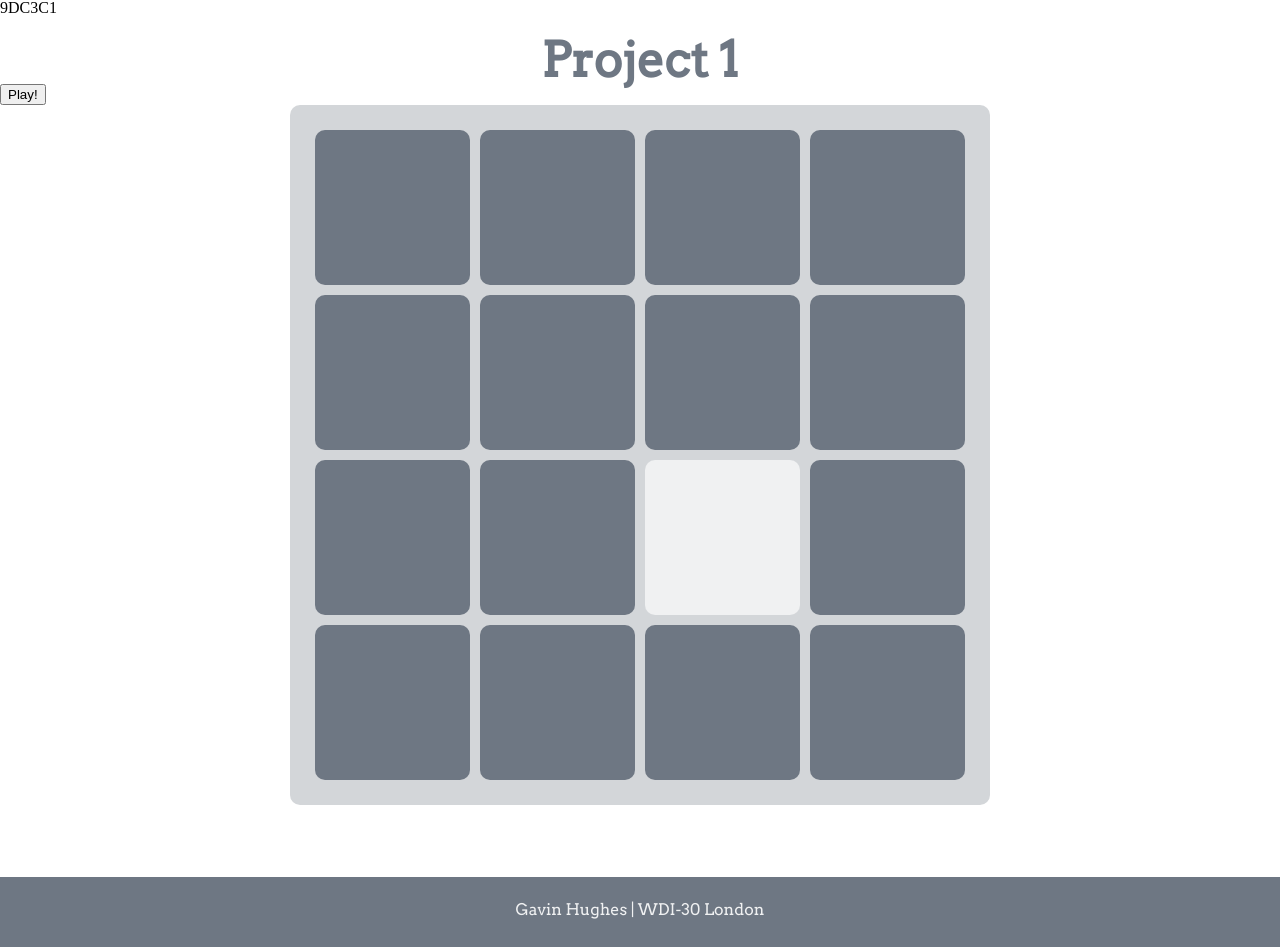
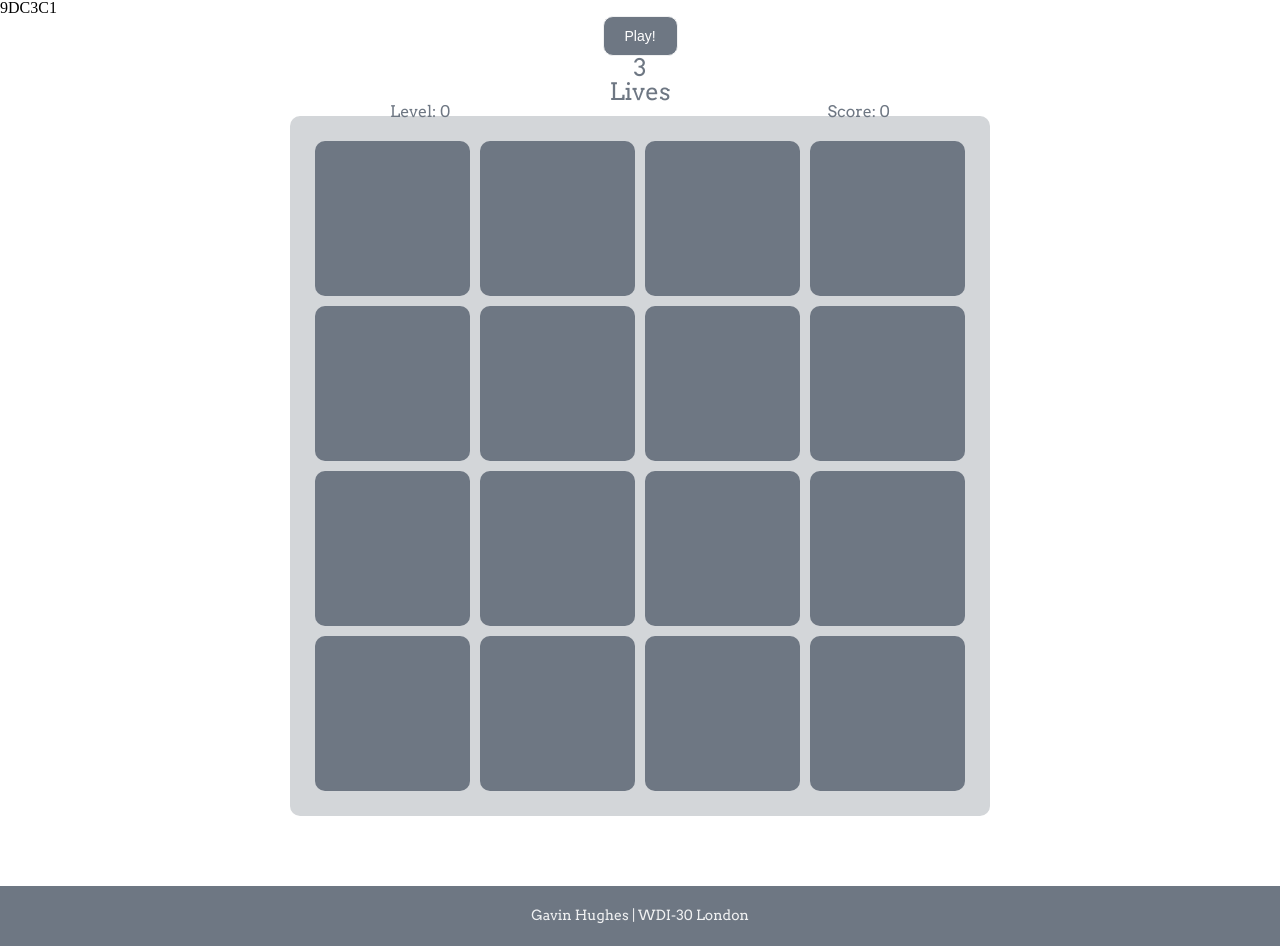
Before and after one commit to gjhughes/WDI_PROJECT_1, a PHP site: page / in a window 1280 px wide. Run offline with PHP 8.4, Linux system fonts and the light colour scheme; some libraries are stand-ins or nearby versions.

Commit message:
game resets and moves on to next level

```diff
--- a/css/style.css
+++ b/css/style.css
@@ -16,20 +16,55 @@
 /* Header styles */
 /****************/
 
-h1 {
+
+/***********************/
+/* Play button styles */
+/*********************/
+
+.play {
+  width: 75px;
+  height: 40px;
+  background-color: #6E7783;
+  border-radius: 10px;
+  border: 1px solid #F0F1F2;
+  color: white;
+  font-size: 14px;
+}
+
+.play:hover {
+  background-color: #F0F1F2;
+  border: 1px solid #6E7783;
+  color: #6E7783;
+  font-size: 20px;
+}
+
+/**********************/
+/* Scoreboard styles */
+/********************/
+
+header {
+  width: 500px;
+  height: 100px;
   font-family: 'Arvo', serif;
-  font-size: 48px;
-  font-weight: 800;
-  margin-top: 20px;
-  text-align: center;
+  margin: 0 auto;
   color: #6E7783;
 }
 
-/****************/
-/* Main styles */
-/**************/
+.lives-display {
+  font-size: 24px;
+}
 
+.score-board {
+  text-align: center;
+}
 
+.level-display {
+  float: left;
+}
+
+.score-display {
+  float: right;
+}
 
 /****************/
 /* Grid styles */
@@ -59,6 +94,10 @@ h1 {
   /*box-shadow: 3px 3px #e2e3e6;*/
 }
 
+.tiles:hover {
+  background-color: #A8ADB4;
+}
+
 #tile1 {
   background-color: #F0F1F2;
 }
@@ -84,14 +123,15 @@ h1 {
 /****************/
 
 footer {
-  height: 70px;
+  height: 60px;
   background-color: #6E7783;
 }
 
 footer p {
   font-family: 'Arvo', serif;
   text-align: center;
-  margin-top: 72px;
-  padding-top: 25px;
+  margin-top: 70px;
+  padding-top: 22px;
   color: #F0F1F2;
+  font-size: 14px;
 }
--- a/index.html
+++ b/index.html
@@ -14,18 +14,30 @@
   <title>Project 1</title>
 </head>
 <body>
+
   <header>
-    <h1>Project 1</h1>
+    <div class="score-board">
+      <p>
+        <button class='play'>Play!</button>
+      </p>
+
+      <div class="score-board">
+        <div class="lives-display">
+          <span class="lives">3</span>
+          <br>Lives
+        </div>
+      </div>
+
+      <div class="score-board">
+        <div class="level-display">Level: <span class="level">0</span></div>
+      </div>
+
+      <div class="score-board">
+        <div class="score-display">Score: <span class="score">0</span></div>
+      </div>
   </header>
 
   <main>
-    <div class="score-board">
-      <p>
-        <button>Play!</button>
-
-      </p>
-
-    </div>
     <div class="grid">
       <div class="tiles" id="0"></div>
       <div class="tiles" id="1"></div>
--- a/js/app.js
+++ b/js/app.js
@@ -1,28 +1,90 @@
-$(() => {
+let $tiles            = null;
+let $level            = null;
+let $score            = null;
+let $lives            = null;
+let $play             = null;
 
-  const $tiles        = $('.tiles');
-  const randomPattern = [];
-  const userPattern   = [];
-  let userClicks      = 0;
+let lives             = 3;
+let level             = 0;
+let score             = 0;
+let userClicks        = 0;
+let computerPattern   = [];
+let userPattern       = [];
 
 
+$(init);
 
-  // random number function
-  function randNum() {
-    for (let i = 0; randomPattern.length < 6; i++) {
+function init() {
+
+  $play   = $('.play');
+  $tiles  = $('.tiles');
+  $level  = $('.level');
+  $score  = $('.score');
+  $lives  = $('.lives');
+
+  $('button').on('click', startGame);
+
+}
+
+// function to start game
+function startGame() {
+
+  updateScoreboard();
+  generatePattern();
+  displayPattern();
+  checkMatch();
+
+}
+
+// function to move on to next level
+function nextLevel() {
+
+  userClicks      = 0;
+  computerPattern = [];
+  userPattern     = [];
+  updateScoreboard();
+  generatePattern();
+  displayPattern();
+  checkMatch();
+
+}
+
+
+function updateScoreboard() {
+
+  level++;
+  $level.html(level);
+  $score.html(score);
+
+}
+
+// function to decrease number of lives if user is incorrect
+// function decreaseLife() {
+//   lives--;
+//   $lives(lives);
+// }
+
+// function to end game if user runs out of lives
+// function gameOver() {
+//
+// }
+
+// function to generate random pattern of unique tiles
+function generatePattern() {
+  for (let i = 0; computerPattern.length < 6; i++) {
     const num = Math.floor(Math.random() * 16).toString();
-      if(randomPattern.includes(num)) {
+    if(computerPattern.includes(num)) {
       console.log('number in array already');
     } else {
-        randomPattern.push(num.toString());
+      computerPattern.push(num.toString());
     }
   }
 }
 
 // light up tiles based on random number array
 function displayPattern() {
-    for (let i = 0; i < randomPattern.length; i++) {
-      const randomNumber = randomPattern[i];
+  for (let i = 0; i < computerPattern.length; i++) {
+    const randomNumber = computerPattern[i];
     const $element = $($tiles[randomNumber]);
     setTimeout(function() {
       $element.css('background', '#F0F1F2');
@@ -32,76 +94,61 @@ $(() => {
     }, i*1000 + 1000);
   }
 }
-
+//
 // function to push user input into array
-  function userInput() {
+function checkMatch() {
   $tiles.one('click', function(e) {
-      // for (var i = 0; i < randomPattern.length; i++) {
-      //   const $clicked = $(e.target).attr('id');
-      //   if ($clicked === randomPattern[userClicks]) {
-      //     console.log('correct');
-      //     userClicks++;
-      //     // clicked li is not in randomPattern.
-      //     // endGame();
-      //   } else {
-      //     console.log('wrong');
-      //     userClicks++;
-      //   }
-      //   // if($clicked === randomPattern[i]) {
-      //   //   userPattern.push($clicked);
-      //   //   console.log(userPattern);
-      //   //   checkMatch();
-      //   // }
-      // }
     const $clicked = $(e.target).attr('id');
-      if ($clicked === randomPattern[userClicks]) {
+    if ($clicked === computerPattern[userClicks]) {
       console.log('correct');
       userPattern.push($clicked);
       userClicks++;
       console.log(userPattern);
+      if (userPattern.length === computerPattern.length) {
+        nextLevel();
+      }
       // continue...
-
-      } else {
-        console.log('wrong');
-        userClicks++;
-        // gameOver()
+    // } else {
+    //   console.log('wrong');
+    //   userClicks++;
+    //   // gameOver()
     }
 
   });
 }
-
-  // function to check if user array and computer array match
-  function checkMatch() {
-    if(randomPattern.length === userPattern.length) {
-      for (var i = 0; i < randomPattern.length; i++) {
-        if(userPattern[i] === randomPattern[i]) {
-          console.log('Match');
-        } else {
-          console.log('Incorrect');
-        }
-      }
-    }
-  }
-
+//
+//   // function to check if user array and computer array match
+//   function checkMatch() {
+//     if(randomPattern.length === userPattern.length) {
+//       for (var i = 0; i < randomPattern.length; i++) {
+//         if(userPattern[i] === randomPattern[i]) {
+//           console.log('Match');
+//         } else {
+//           console.log('Incorrect');
+//         }
+//       }
+//     }
+//   }
+//
 // function to change colour of tiles if correct on is clicked
-  function tileColour() {
-    $tiles.on('click', function(e) {
-      const $clicked = $(e.target);
-      $clicked.css('background', '#77AAAD');
-    });
-  }
-
-  userInput();
-  tileColour();
-  randNum();
-  displayPattern();
-
-
-  console.log(randomPattern);
-
-});
-
+// function tileColour() {
+//   $tiles.on('click', function(e) {
+//     const $clicked = $(e.target);
+//     $clicked.css('background', '#77AAAD');
+//   });
+// }
 //
-// once pattern is matched, tiles display second green colour
-// if user is incorrect, pattern displays in red
-// if user has lives left, stay on same level, otherwise game over
+//   userInput();
+//   tileColour();
+//   randNum();
+//   displayPattern();
+//
+//
+//   console.log(randomPattern);
+//
+// });
+//
+// //
+// // once pattern is matched, tiles display second green colour
+// // if user is incorrect, pattern displays in red
+// // if user has lives left, stay on same level, otherwise game over
```
Also changed, not shown: js/app1.js (added, +97 -0 lines). Lines whose indentation alone changed are shown as unchanged.
